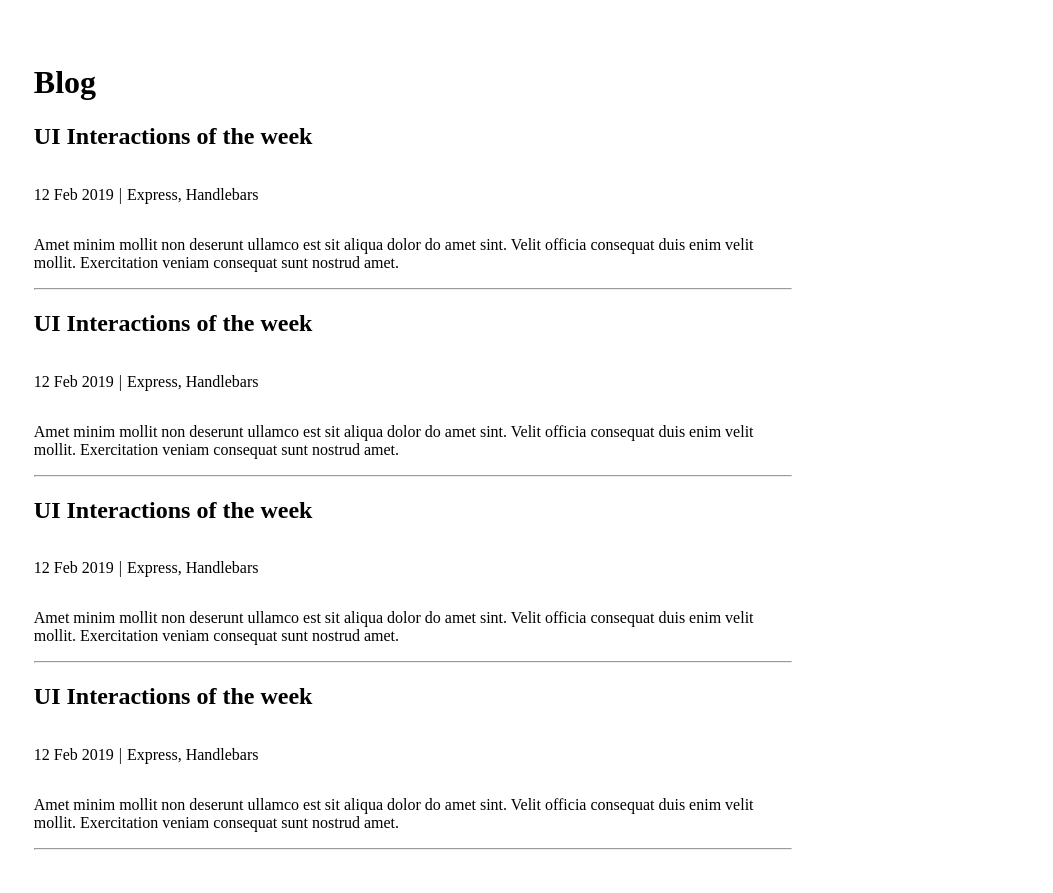
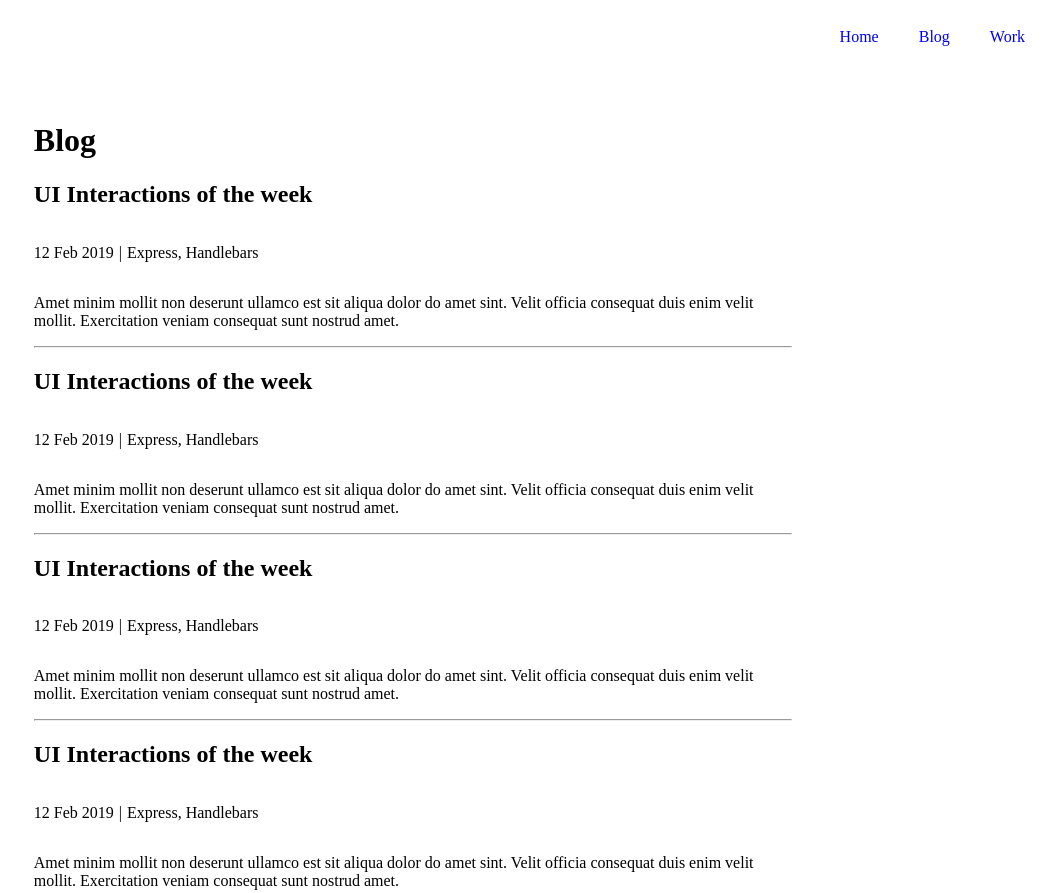
Before and after one commit to dcortesnet/Gatsby-portafolio-personal, a Gatsby site: page /blog-page in a window 1280 px wide. Shown: the top 893 px of the page, without its empty margins (227-1280 px from the left). Built offline with nearby package versions, Linux system fonts and the light colour scheme; Gatsby itself is replaced by a stand-in of ours.

Commit message:
Maquetacion basica terminada junto con Gatsby link

```diff
--- a/package.json
+++ b/package.json
@@ -17,7 +17,6 @@
     "gatsby-transformer-sharp": "^4.7.0",
     "prop-types": "^15.8.0",
     "react": "^17.0.1",
-    "react-burger-menu": "^3.0.6",
     "react-dom": "^17.0.1",
     "react-helmet": "^6.1.0"
   },
--- a/src/components/header.js
+++ b/src/components/header.js
@@ -1,13 +1,22 @@
 import * as React from "react"
 import "../styles/header.css"
+import { Link } from "gatsby"
 
 const Header = () => (
   <header className="header">
     <nav className="header__nav">
       <ul className="header__nav__list">
-        <li className="header__nav__list__element">Trabajo</li>
-        <li className="header__nav__list__element">Blog</li>
-        <li className="header__nav__list__element">Contacto</li>
+        <Link className="header__nav__list__element__link" to="/">
+          <li className="header__nav__list__element">Home</li>
+        </Link>
+
+        <Link className="header__nav__list__element__link" to="/blog-page/">
+          <li className="header__nav__list__element">Blog</li>
+        </Link>
+
+        <Link className="header__nav__list__element__link" to="/work-page/">
+          <li className="header__nav__list__element">Work</li>
+        </Link>
       </ul>
     </nav>
   </header>
--- a/src/pages/blog-page.js
+++ b/src/pages/blog-page.js
@@ -1,10 +1,12 @@
 import * as React from "react"
 import Blog from "../components/blog"
 import Footer from "../components/footer"
+import Header from "../components/header"
 
 const BlogPage = () => {
   return (
     <div>
+      <Header />
       <Blog />
       <Footer />
     </div>
--- a/src/pages/work-page.js
+++ b/src/pages/work-page.js
@@ -1,9 +1,14 @@
 import * as React from "react"
+import Footer from "../components/footer"
+import Header from "../components/header"
 import Work from "../components/work"
+
 const WorkPage = () => {
   return (
     <div>
+      <Header />
       <Work />
+      <Footer />
     </div>
   )
 }
--- a/src/styles/header.css
+++ b/src/styles/header.css
@@ -6,4 +6,29 @@
   list-style-type: none;
   margin: 0;
   padding: 0;
+  display: flex;
+  flex-direction: column;
+  justify-content: center;
 }
+
+.header__nav__list__element {
+  padding: 20px;
+  text-align: center;
+  list-style-type: none;
+  border: 1px solid;
+}
+
+.header__nav__list__element__link {
+  text-decoration: inherit;
+}
+
+@media screen and (min-width: 768px) {
+  .header__nav__list {
+    flex-direction: row;
+    justify-content: flex-end;
+  }
+
+  .header__nav__list__element {
+    border: none;
+  }
+}
```
Also changed, not shown: src/pages/index-page.js (+5 -2 lines), 1 other file.
